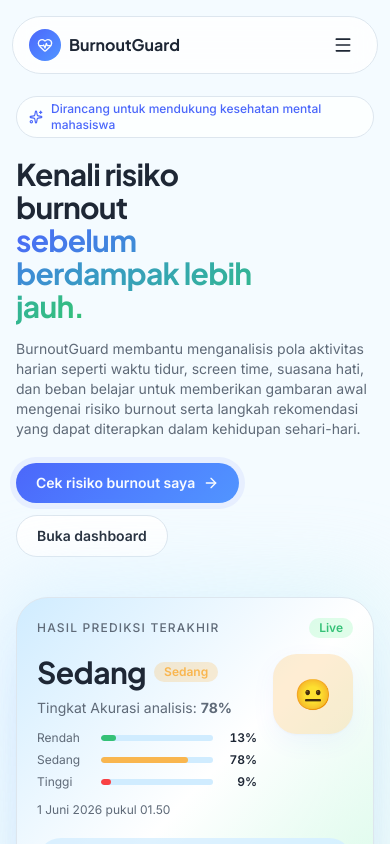
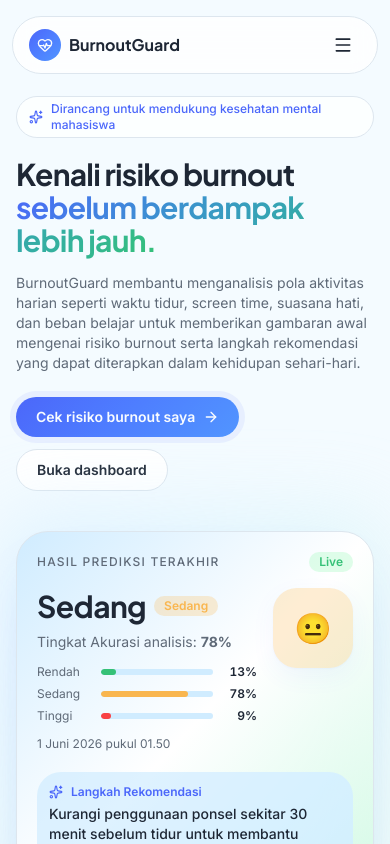
Before and after one commit to dafwann/burnoutguard, a Next.js app: page / in a window 390 px wide. Shown: the top 844 px of the page. Built offline with nearby package versions, Linux system fonts and the light colour scheme.

Commit message:
fix: Update header UI home page

```diff
--- a/src/app/page.tsx
+++ b/src/app/page.tsx
@@ -331,7 +331,7 @@ export default function Home() {
             </div>
 
             {/* Heading — bertahap dari mobile ke desktop */}
-            <h1 className="max-w-[13ch] text-balance mt-5 font-display text-3xl font-bold leading-[1.1] tracking-tight sm:text-4xl md:text-5xl lg:text-6xl lg:leading-[1.05]">
+           <h1 className="mt-5 font-display text-3xl font-bold leading-[1.1] tracking-tight sm:text-4xl md:text-5xl lg:text-6xl lg:leading-[1.05]">
               Kenali risiko burnout
               <br />
               <span className="text-gradient">sebelum berdampak lebih jauh.</span>
```
